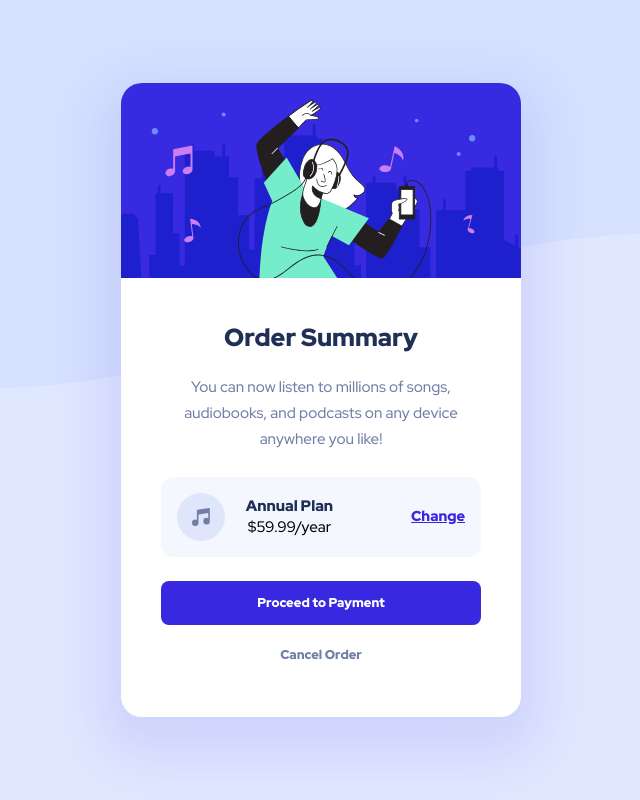
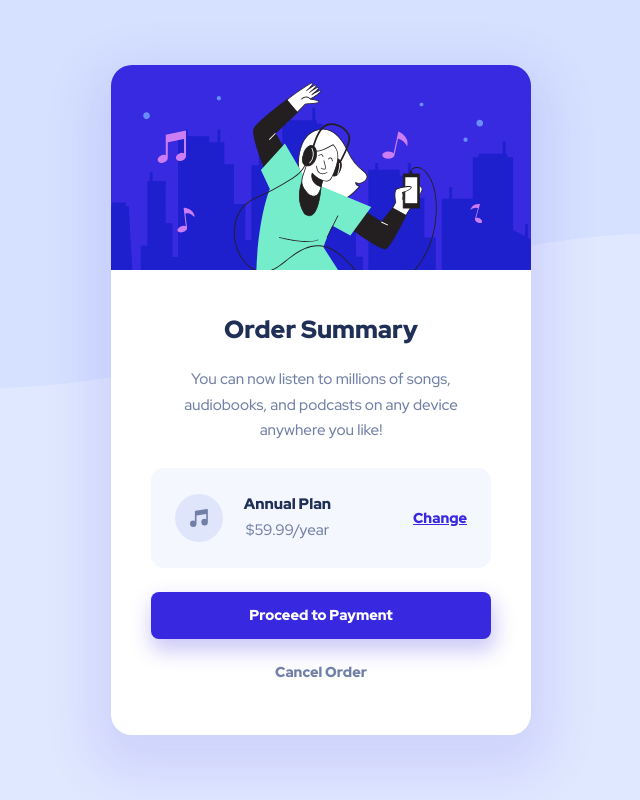
Before and after one commit to aimeempereira/order-summary-frontend-mentor, a plain HTML site: page index.html in a window 1280 px wide. Shown: the whole page, without its empty margins (319-959 px from the left). Drawn offline with Linux system fonts and the light colour scheme.

Commit message:
spruced up the design to be more alike the example

```diff
--- a/style.css
+++ b/style.css
@@ -99,7 +99,6 @@ h1, p {
   padding: 0 .3rem;
 }
 
-
 p:nth-child(1), .change-plan, .button{
   font-weight: 800;
 }
@@ -124,7 +123,7 @@ button:last-child {
   justify-content: center;
   gap: .5rem;
   width: 90vw;
-  max-width: 400px;
+  max-width: 420px;
   max-height: 700px;
   background-color: white;
   border-radius: 1.3rem;
@@ -142,14 +141,18 @@ button:last-child {
   display: flex;
   justify-content: space-between;
   align-items: center;
-  padding: 1rem;
+  padding: 1.5rem;
   background-color: var(--clr-neutral-very-pale-blue);
   border-radius: .8rem;
 }
 
 .plan-container {
   font-size: .95rem;
-line-height: 1.3rem;}
+}
+
+.plan-text >p:last-child {
+  color: var(--clr-neutral-muted-blue);
+}
 
 .plan-container > a {
   font-size: .9rem;
@@ -172,7 +175,7 @@ line-height: 1.3rem;}
 .button-group {
   display: flex;
   flex-direction: column;
-  gap: .5rem;
+  gap: .6rem;
 }
 
 .button {
@@ -180,17 +183,18 @@ line-height: 1.3rem;}
   cursor: pointer;
   padding:.7rem 0;
   border-radius: .5rem;
-  font-size: .8rem;
+  font-size: .9rem;
   transition: 1s;
 }
 
 button:first-child {
   background: var(--clr-primary-bright-blue);
   color: white;
-
+  box-shadow: 2px 10px 20px 2px hsla(245, 75%, 52%, .25);
 }
 
 button:first-child:hover {
+  background-color: hsla(245, 75%, 52%, .7);
   box-shadow: 2px 8px 10px 2px hsla(245, 75%, 52%, .35);
   transition: 1s;
 }
@@ -205,12 +209,12 @@ button:nth-child(2) {
 }
 
 button:nth-child(2):hover {
-  box-shadow: 2px 2px 8px 2px hsla(240, 2%, 9%, 0.15);
+  color:var(--clr-neutral-dark-blue);
   transition: 40ms;
 }
 
 button:nth-child(2):active {
-  background-color: var(--clr-neutral-very-pale-blue);
+  color:var(--clr-neutral-dark-blue)
 }
 
 @media (min-width:975px) {
```
